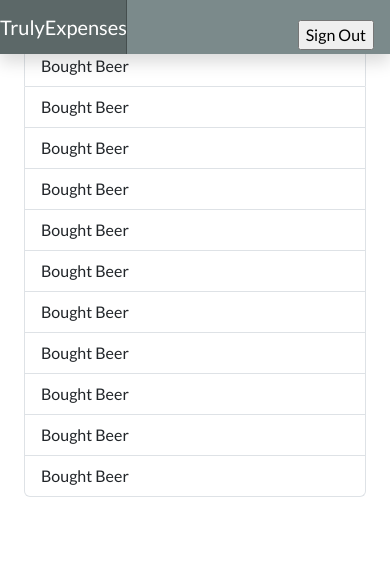
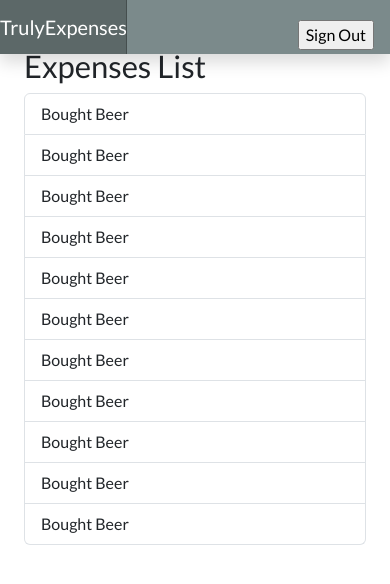
Before and after one commit to Luckyjnr/TrulyExpenses, a Django app: page / in a window 390 px wide. Shown: the top 584 px of the page. Run offline with Django 4.2, Linux system fonts and the light colour scheme; parts of the project's set-up code (start-up, migrations or seed data) failed here and were passed over; some libraries are stand-ins or nearby versions.

Commit message:
margins changed

```diff
--- a/templates/base.html
+++ b/templates/base.html
@@ -40,11 +40,11 @@
       </ul>
     </nav>
 
-    <div class="container-fluid">
-      <div class="row">
+    <div class="container-fluid mt-5">
+      <div class="row mt-5">
         {% include 'partials/_sidebar.html' %}
 
-        <main role="main" class="col-md-9 ml-sm-auto col-lg-10 px-4">
+        <main role="main" class="col-md-9 ml-sm-auto col-lg-10 px-4 mt--sm-5">
           {% block content %} {% endblock %}
         </main>
       </div>
--- a/templates/partials/_sidebar.html
+++ b/templates/partials/_sidebar.html
@@ -1,5 +1,5 @@
 {% load static %}
-<nav class="col-md-2 d-none d-md-block bg-light sidebar">
+<nav class="col-md-2 mt-sm-5 d-none d-md-block bg-light sidebar">
   <div class="sidebar-sticky">
     <ul class="nav flex-column">
       <li class="nav-item">
```
